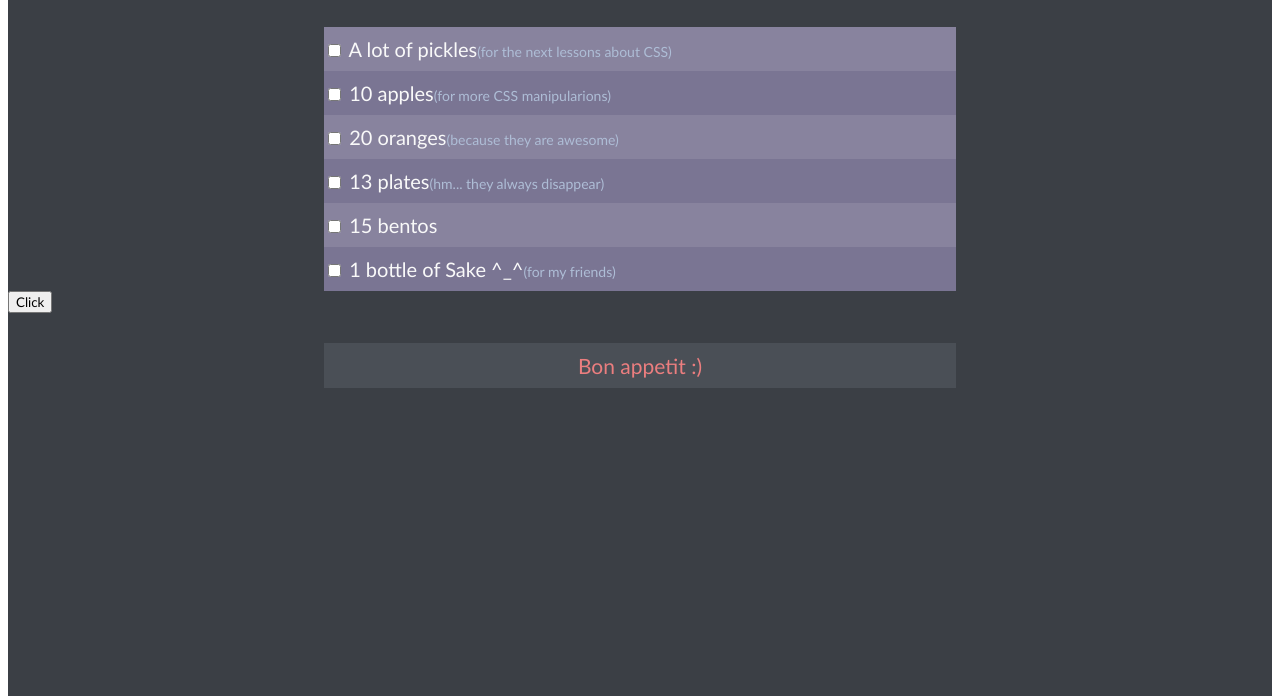
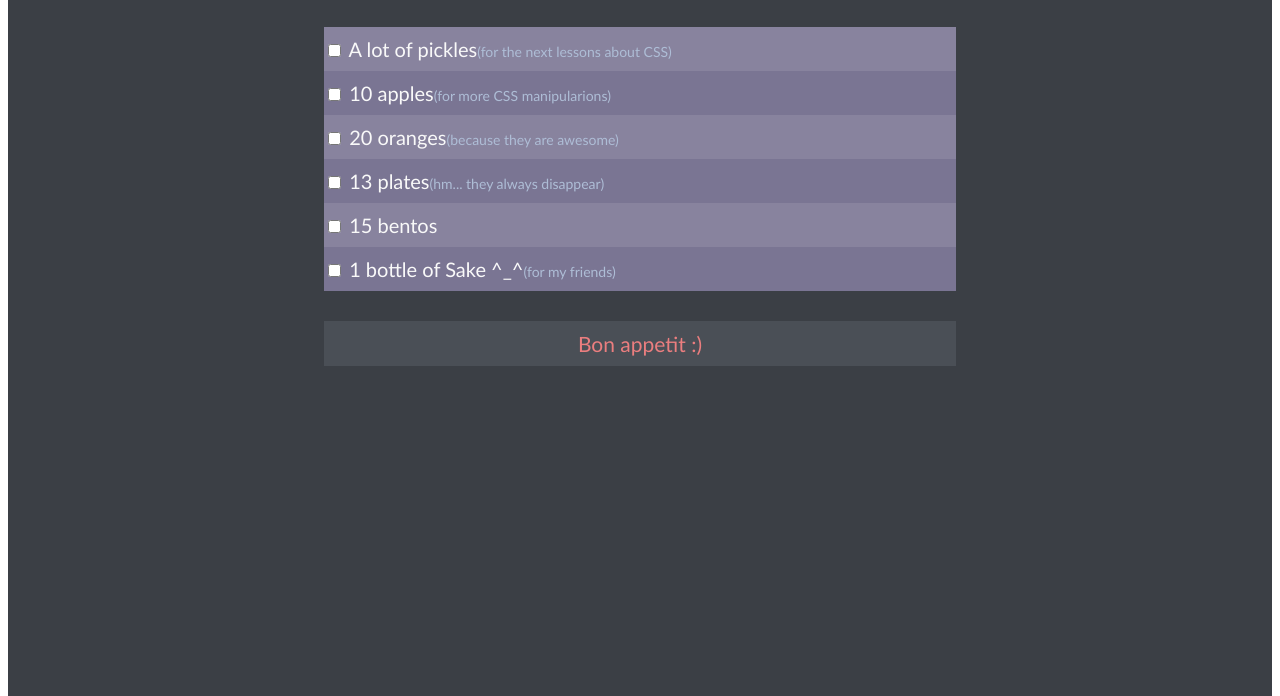
Before and after one commit to Voronkin11/css-diner-shopping-list, a plain HTML site: page index.html in a window 1280 px wide. Shown: the part 112-808 px from the top of the page. Drawn offline with Linux system fonts and the light colour scheme.

Commit message:
del button

```diff
--- a/index.html
+++ b/index.html
@@ -51,9 +51,6 @@
 						</label>
 					</li>
 				</ul>
-				<button type="submit" class="btn-dinner"> <!--краще зробити кнопку для роботи без js-->
-					Click
-				</button>
 			</form>
 		<footer>
 			Bon appetit :)
```
